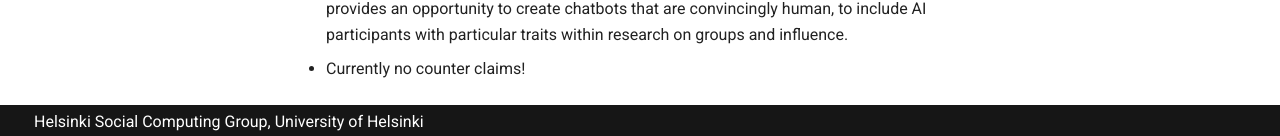
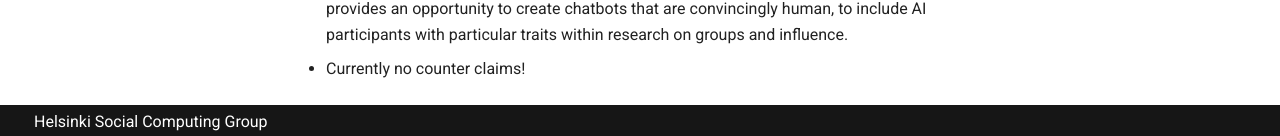
Before and after one commit to uh-dcm/genai-concerns, an MkDocs documentation site: the page built from docs/index.md, in a window 1280 px wide and 900 px high, scrolled down 4839 px. Shown: the part 761-897 px from the top of the window. Built offline with MkDocs 1.6.1 and Material for MkDocs 9.7.7, drawn with Linux system fonts in a browser that asks for light colours.

Commit message:
Update footer.html

```diff
--- a/overrides/partials/footer.html
+++ b/overrides/partials/footer.html
@@ -3,7 +3,7 @@
   <div class="md-footer-meta md-typeset">
     <div class="md-footer-meta__inner md-grid">
       <div class="md-footer-copyright">
-        Helsinki Social Computing Group, University of Helsinki<br/>
+        Helsinki Social Computing Group<br/>
       </div>
     </div>
   </div>
```
